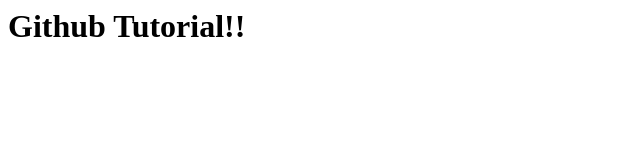
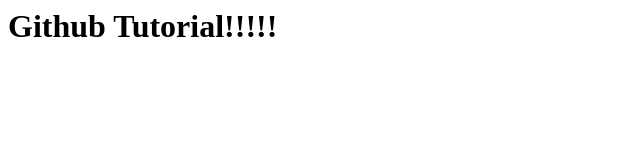
Before and after one commit to aecs71/pluralsight-github, a plain HTML site: page index.html in a window 1280 px wide. Shown: the full height of the page, 0-640 px from the left. Drawn offline with Linux system fonts and the light colour scheme.

Commit message:
added exclam

```diff
--- a/index.html
+++ b/index.html
@@ -1 +1 @@
-<h1>Github Tutorial!!</h1>
+<h1>Github Tutorial!!!!!</h1>
```
